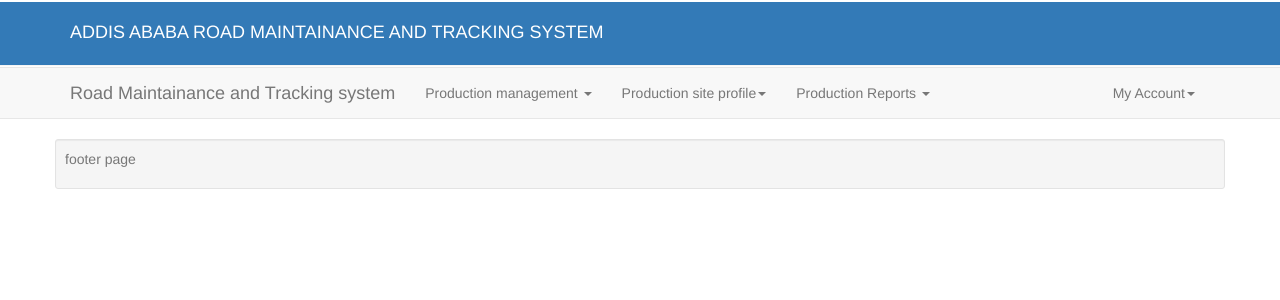
After one commit to birhannega/roadMaintainaceMonitoring, a CodeIgniter app: page /Alex_project/index.php/production/index in a window 1280 px wide. The commit adds this page. Shown: the top 300 px of the page. Run offline with CodeIgniter, Linux system fonts and the light colour scheme; a user stored in the database is signed in; some libraries are stand-ins or nearby versions.

Commit message:
minor modification

```diff
--- /dev/null
+++ b/application/controllers/Production.php
@@ -0,0 +1,19 @@
+
+<?php
+/**
+ *
+ */
+ class Production extends CI_controller
+ {
+
+     /**
+      *index page for production site users
+      */
+     public function index()
+ 	{
+ 		$this->load->view('header');
+ 		$this->load->view('Production/nav');
+ 		$this->load->view('footer');
+ 	}
+ }
+ ?>
--- /dev/null
+++ b/application/views/Production/nav.php
@@ -0,0 +1,74 @@
+<?php
+if($this->session->userdata('Production')==null && $this->session->userdata('role')==null)
+{
+    redirect(base_url());
+}
+?>
+
+<div class="row" style="margin-top:-18px">
+  <nav class="navbar navbar-default">
+  <div class="container">
+    <!-- Brand and toggle get grouped for better mobile display -->
+    <div class="navbar-header">
+      <button type="button" class="navbar-toggle collapsed" data-toggle="collapse" data-target="#bs-example-navbar-collapse-1" aria-expanded="false">
+        <span class="sr-only">Toggle navigation</span>
+        <span class="icon-bar"></span>
+        <span class="icon-bar"></span>
+        <span class="icon-bar"></span>
+      </button>
+      <a class="navbar-brand pull-right" href="#">Road Maintainance and Tracking system</a>
+    </div>
+
+    <!-- Collect the nav links and other content for toggling -->
+    <div class="collapse navbar-collapse" id="bs-example-navbar-collapse-1">
+      <ul class="nav navbar-nav">
+
+        <li class="dropdown">
+          <a href="#" class="dropdown-toggle" data-toggle="dropdown" role="button" aria-haspopup="true"
+                        aria-expanded="false"> Production management <span class="caret"></span></a>
+          <ul class="dropdown-menu">
+
+            <li><a href="<?php echo base_url('index.php/district/Register_road');?>"> Register product</a></li>
+            <li><a href="<?php echo base_url('index.php/district/AddSegment');?>">  Update products</a></li>
+             <li><a href="<?php echo base_url('index.php/district/AddSegment');?>">  production reports</a></li>
+          </ul>
+        </li>
+
+            <li class="dropdown">
+          <a href="#" class="dropdown-toggle" data-toggle="dropdown" role="button" aria-haspopup="true"
+                        aria-expanded="false"> Production site profile<span class="caret"></span></a>
+          <ul class="dropdown-menu">
+           <li><a href="#">Production site details </a></li>
+
+          </ul>
+        </li>
+
+            <li class="dropdown">
+          <a href="#" class="dropdown-toggle" data-toggle="dropdown" role="button" aria-haspopup="true"
+                        aria-expanded="false">Production Reports <span class="caret"></span></a>
+          <ul class="dropdown-menu">
+           <li><a href="#">Daily production</a></li>
+            <li><a href="#">Monthly production</a></li>
+             <li><a href="#">View all production</a></li>
+          </ul>
+        </li>
+
+      </ul>
+
+      <ul class="nav navbar-nav navbar-right">
+          <li class="dropdown">
+          <a href="#" class="dropdown-toggle" data-toggle="dropdown" role="button"
+          aria-haspopup="true" aria-expanded="false"> My Account<span class="caret"></span></a>
+          <ul class="dropdown-menu">
+            <li><a href="#">My profile</a></li>
+               <li><a href="#">Change Password</a></li>
+            <li><a href="#">Logout</a></li>
+
+          </ul>
+        </li>
+
+      </ul>
+    </div><!-- /.navbar-collapse -->
+  </div><!-- /.container-fluid -->
+</nav>
+</div>
```
Also changed, not shown: application/controllers/Central.php (+5 -2 lines), application/controllers/District.php (+10 -1 lines), application/controllers/User.php (+11 -1 lines), application/views/District/Addsegment.php (+59 -5 lines), .htaccess.HTACCESS (added).
